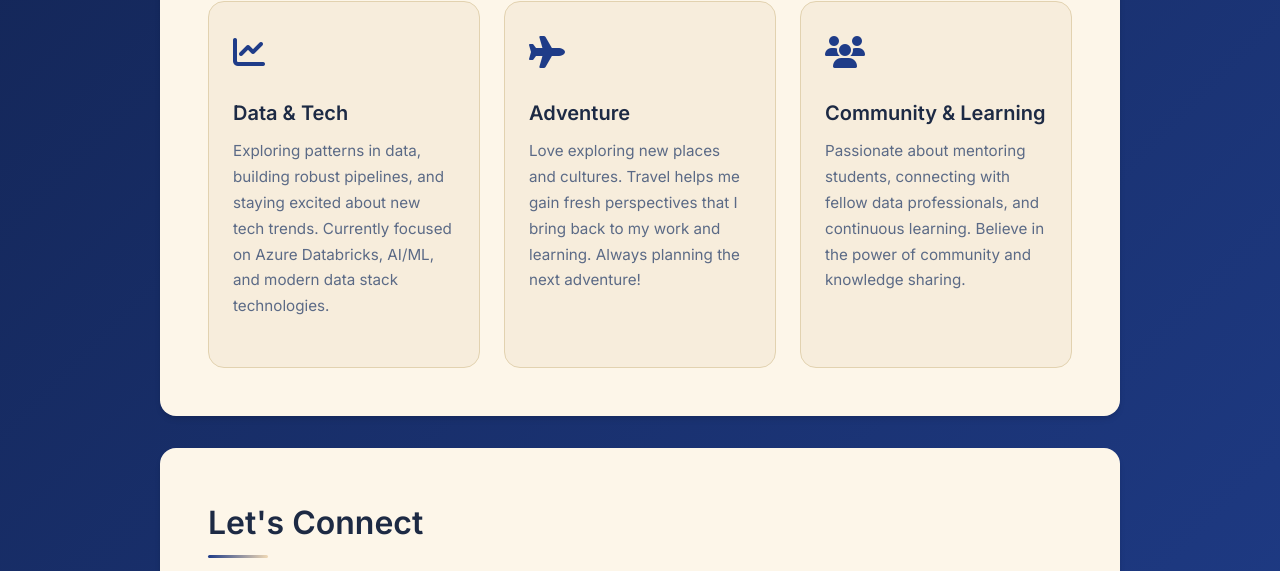
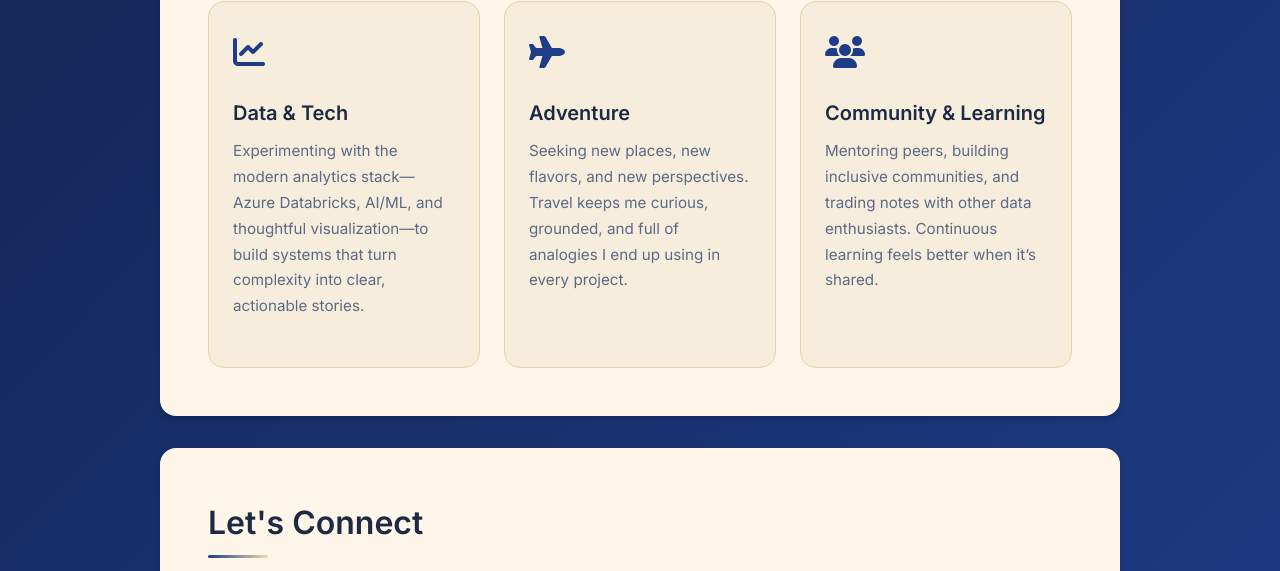
Before and after one commit to ambivertgal/ambivertgal.github.io, a plain HTML site: page index.html in a window 1280 px wide. Shown: the part 1980-2551 px from the top of the page. Drawn offline with Linux system fonts and the light colour scheme.

Commit message:
Refresh interests copy

```diff
--- a/index.html
+++ b/index.html
@@ -480,7 +480,7 @@
                             <i class="fas fa-chart-line"></i>
                         </div>
                         <h3>Data & Tech</h3>
-                        <p>Exploring patterns in data, building robust pipelines, and staying excited about new tech trends. Currently focused on Azure Databricks, AI/ML, and modern data stack technologies.</p>
+                        <p>Experimenting with the modern analytics stack—Azure Databricks, AI/ML, and thoughtful visualization—to build systems that turn complexity into clear, actionable stories.</p>
                     </div>
 
                     <div class="interest-card">
@@ -488,7 +488,7 @@
                             <i class="fas fa-plane"></i>
                         </div>
                         <h3>Adventure</h3>
-                        <p>Love exploring new places and cultures. Travel helps me gain fresh perspectives that I bring back to my work and learning. Always planning the next adventure!</p>
+                        <p>Seeking new places, new flavors, and new perspectives. Travel keeps me curious, grounded, and full of analogies I end up using in every project.</p>
                     </div>
 
                     <div class="interest-card">
@@ -496,7 +496,7 @@
                             <i class="fas fa-users"></i>
                         </div>
                         <h3>Community & Learning</h3>
-                        <p>Passionate about mentoring students, connecting with fellow data professionals, and continuous learning. Believe in the power of community and knowledge sharing.</p>
+                        <p>Mentoring peers, building inclusive communities, and trading notes with other data enthusiasts. Continuous learning feels better when it’s shared.</p>
                     </div>
                 </div>
             </section>
```
